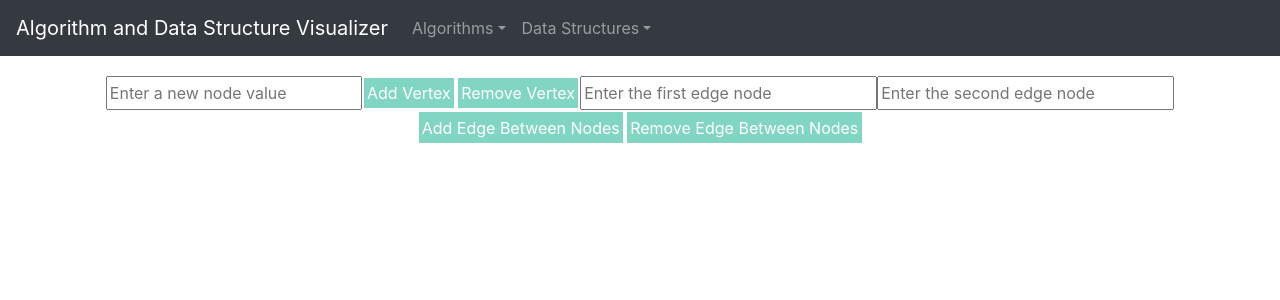
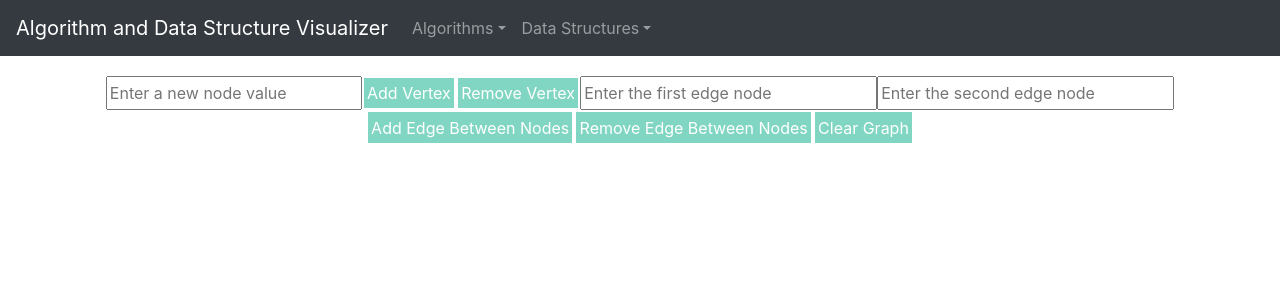
Before and after one commit to matt-hendrick/Algorithm-Data-Structure-Visualizer, a React (Create React App) app: page /graph in a window 1280 px wide. Shown: the top 300 px of the page. Built offline with nearby package versions, Linux system fonts and the light colour scheme.

Commit message:
Add: clear() to GraphDS/Vis

```diff
--- a/src/containers/GraphVisualizer/GraphVisualizer.js
+++ b/src/containers/GraphVisualizer/GraphVisualizer.js
@@ -65,6 +65,15 @@ function GraphVisualizer() {
     if (graph && newSourceNode !== '' && newDestinationNode !== '') {
       let tempGraph = new MyGraph(graph.adjacencyList, graph.size);
       tempGraph.removeEdge(newSourceNode, newDestinationNode);
+      setNewSourceNode('');
+      setNewDestinationNode('');
+    }
+  };
+
+  const clearGraph = () => {
+    if (graph) {
+      setGraph(null);
+      setNewNodeValue('');
       setNewSourceNode('');
       setNewDestinationNode('');
     }
@@ -150,6 +159,9 @@ function GraphVisualizer() {
         >
           Remove Edge Between Nodes
         </MyButton>
+        <MyButton onClick={clearGraph} disabled={!graph}>
+          Clear Graph
+        </MyButton>
       </div>
 
       <div style={{ height: '70vh' }}>
--- a/src/dataStructures/Graph/Graph.js
+++ b/src/dataStructures/Graph/Graph.js
@@ -60,4 +60,8 @@ export default class Graph {
       return { nodesArray, edgesArray };
     }
   }
+
+  clear() {
+    this.adjacencyList = new Map();
+  }
 }
```
